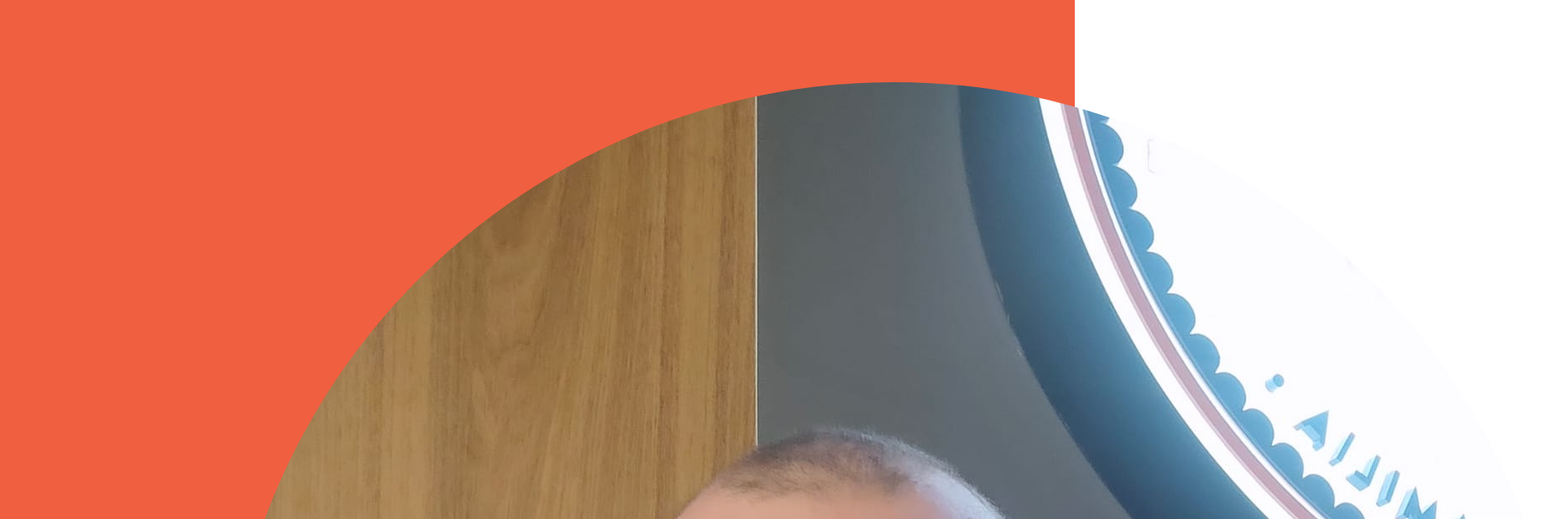
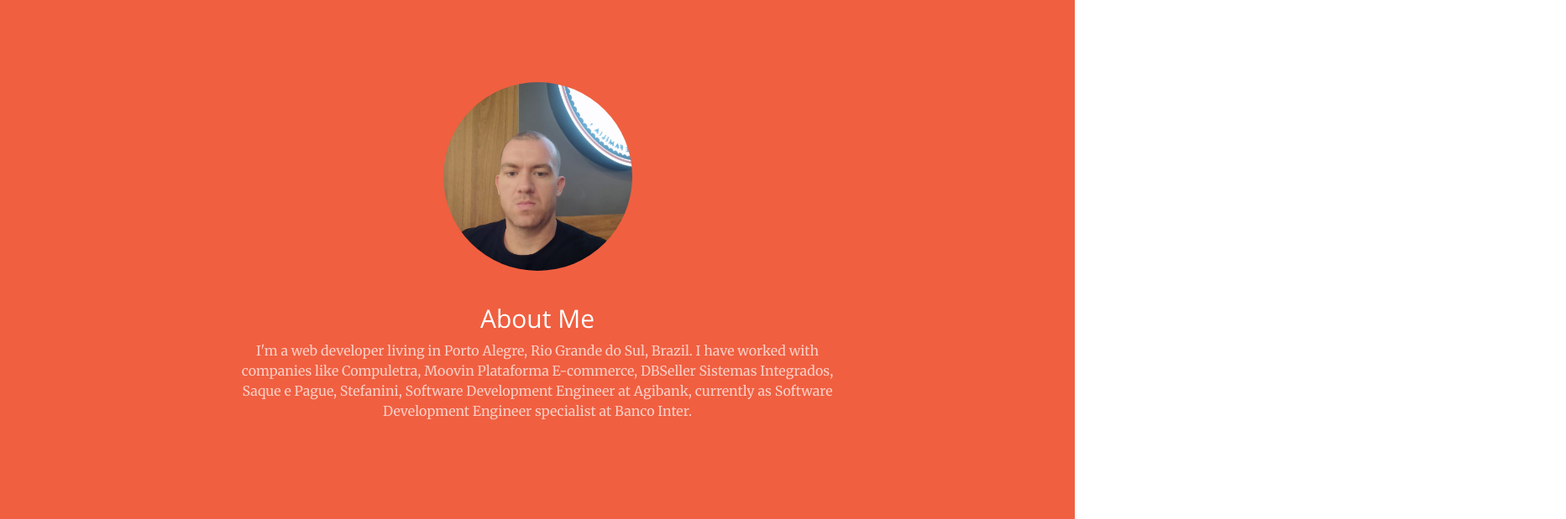
Before and after one commit to augustoberwaldt/augustoberwaldt.github.io, a website: page index.html in a window 1280 px wide. Shown: the part 802-1421 px from the top of the page at 84% size, 1865 px wide, since content can reach past the window. Drawn offline with nearby package versions, Linux system fonts and the light colour scheme.

Commit message:
Update index.html

```diff
--- a/index.html
+++ b/index.html
@@ -108,6 +108,7 @@
           <div class="col-lg-8 col-lg-offset-2 text-center">
             <div class=" col-md-auto ">
               <img
+                width="30%"
                 class="aligncenter img-circle no-shadow"
                 alt="Augusto Berwaldt"
                 src="./img/me2.jpeg"
```
